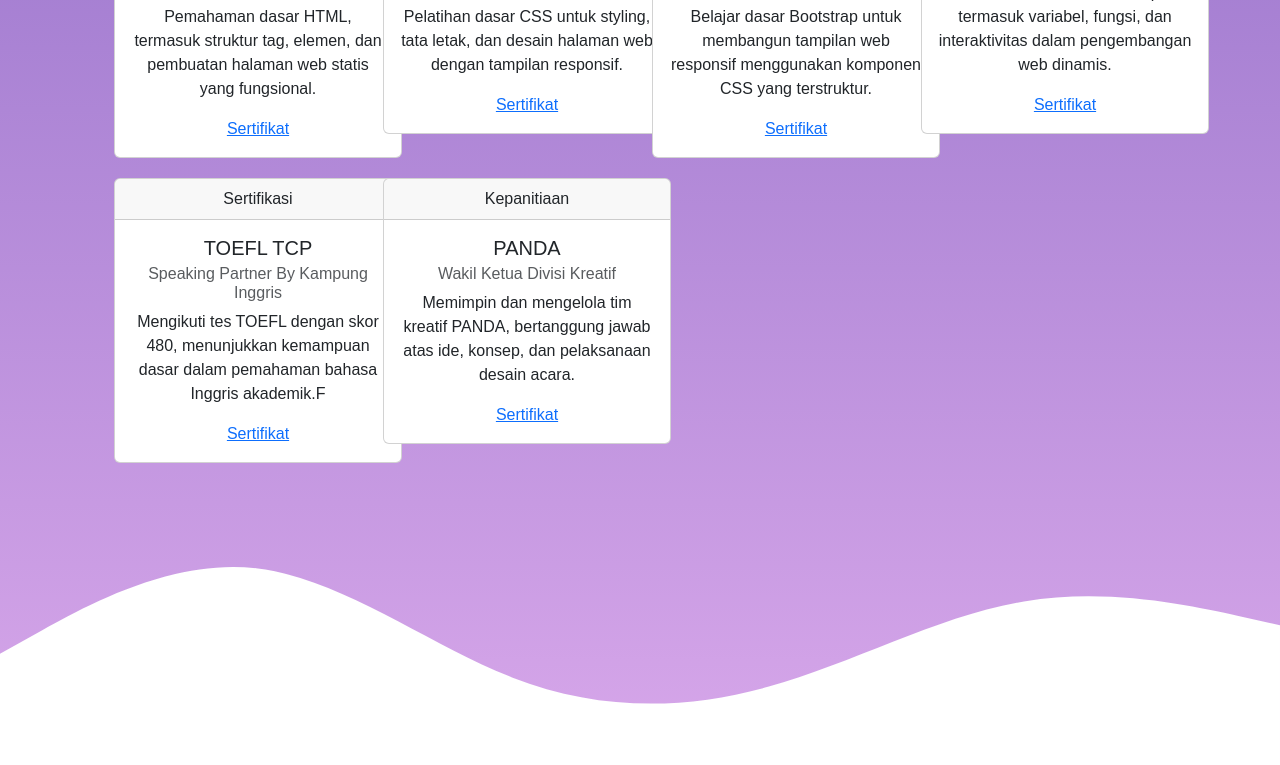
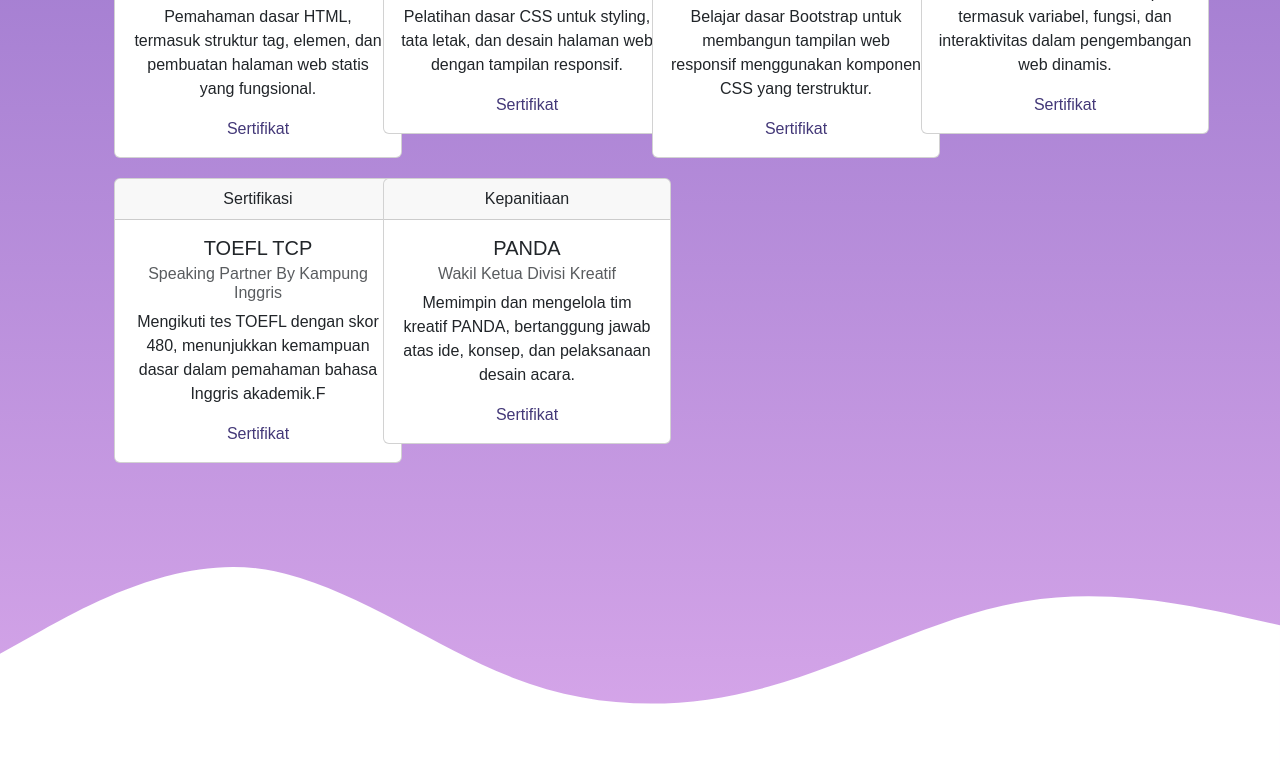
Before and after one commit to voidNaufal/Website-personal, a plain HTML site: page index.html in a window 1280 px wide. Shown: the part 1712-2477 px from the top of the page. Drawn offline with nearby package versions, Linux system fonts and the light colour scheme; a web font is replaced by a local one.

Commit message:
Update app.css

```diff
--- a/assets/style/app.css
+++ b/assets/style/app.css
@@ -102,3 +102,13 @@ body{
 .card{
     margin-bottom: 20px;
 }
+
+.card-link {
+    color: #433878; /* Ganti dengan warna yang kamu inginkan */
+    text-decoration: none; /* Menghilangkan garis bawah */
+}
+
+.card-link:hover {
+    text-decoration: underline; /* Garis bawah muncul saat hover */
+    color: black; /* Ganti dengan warna saat hover */
+}
```
